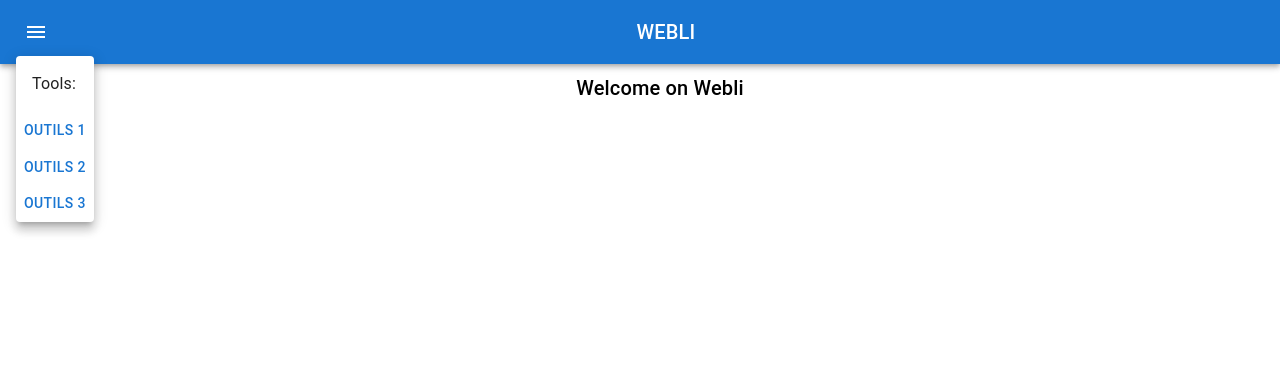
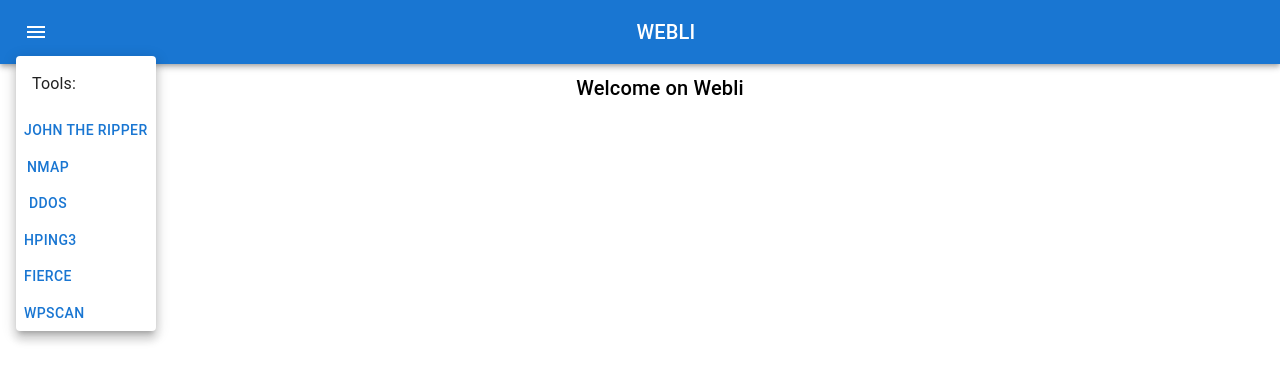
Before and after one commit to Quentin-blln/webli-front, a React (Create React App) app: page / in a window 1280 px wide. Both pictures are taken after a click on the button "menu". Shown: the top 382 px of the page. Built offline with nearby package versions, Linux system fonts and the light colour scheme.

Commit message:
FRT-08 Ajout des nouvelles fonctionnalités
Renommer les outils et ajout d'autres outils

```diff
--- a/src/App.js
+++ b/src/App.js
@@ -60,10 +60,14 @@
           horizontal: 'left',
         }}
       >
+
         <Typography sx={{ p: 2 }}>Tools:</Typography>
-        <div><Button onClick={() => setToolSelected(1)}> Outils 1 </Button></div>
-        <div><Button onClick={() => setToolSelected(2)}> Outils 2 </Button></div>
-        <div><Button onClick={() => setToolSelected(3)}> Outils 3 </Button></div>
+        <div><Button onClick={() => setToolSelected(1)}> JOHN THE RIPPER </Button></div>
+        <div><Button onClick={() => setToolSelected(2)}> NMAP </Button></div>
+        <div><Button onClick={() => setToolSelected(3)}> DDOS </Button></div>
+        <div><Button onClick={() => setToolSelected(4)}> HPING3 </Button></div>
+        <div><Button onClick={() => setToolSelected(5)}> FIERCE </Button></div>
+        <div><Button onClick={() => setToolSelected(6)}> WPSCAN </Button></div>
       </Popover>
     </div>
   );
--- a/src/components/tools.js
+++ b/src/components/tools.js
@@ -42,15 +42,73 @@
         case 2:
             return(
                 <div>
-                    TOOL 2
+                    <Typography variant="h5" sx={{ m: 4}}>NMAP</Typography>
+                    <Box
+                        component="form"
+                        sx={{'& > :not(style)': { m: 1, width: '80ch' }}}
+                        noValidate
+                        autoComplete="off">
+                        <TextField id="outlined-basic" label="IP or Domain" variant="outlined" onChange={(event)=>{setJohnPassToCrack(event.target.value)}}/>
+                        <Button onClick={()=>{sendJohnHashToBack(johnPassToCrack)}}> Send </Button>
+                    </Box>
                 </div>
             )
         case 3:
             return(
                 <div>
-                    TOOL 3
+                    <Typography variant="h5" sx={{ m: 4}}>DDOS</Typography>
+                    <Box
+                        component="form"
+                        sx={{'& > :not(style)': { m: 1, width: '80ch' }}}
+                        noValidate
+                        autoComplete="off">
+                        <TextField id="outlined-basic" label="IP or Domain" variant="outlined" onChange={(event)=>{setJohnPassToCrack(event.target.value)}}/>
+                        <Button onClick={()=>{sendJohnHashToBack(johnPassToCrack)}}> Send </Button>
+                    </Box>
                 </div>
             )
+        case 4:
+                return(
+                    <div>
+                        <Typography variant="h5" sx={{ m: 4}}>HPING3</Typography>
+                        <Box
+                            component="form"
+                            sx={{'& > :not(style)': { m: 1, width: '80ch' }}}
+                            noValidate
+                            autoComplete="off">
+                            <TextField id="outlined-basic" label="IP or Domain" variant="outlined" onChange={(event)=>{setJohnPassToCrack(event.target.value)}}/>
+                            <Button onClick={()=>{sendJohnHashToBack(johnPassToCrack)}}> Send </Button>
+                        </Box>
+                    </div>
+                )
+        case 5:
+                return(
+                        <div>
+                            <Typography variant="h5" sx={{ m: 4}}>FIERCE</Typography>
+                            <Box
+                                component="form"
+                                sx={{'& > :not(style)': { m: 1, width: '80ch' }}}
+                                noValidate
+                                autoComplete="off">
+                                <TextField id="outlined-basic" label="Domain name" variant="outlined" onChange={(event)=>{setJohnPassToCrack(event.target.value)}}/>
+                                <Button onClick={()=>{sendJohnHashToBack(johnPassToCrack)}}> Send </Button>
+                            </Box>
+                        </div>
+                    )
+        case 6:
+                return(
+                            <div>
+                                <Typography variant="h5" sx={{ m: 4}}>WPSCAN</Typography>
+                                <Box
+                                    component="form"
+                                    sx={{'& > :not(style)': { m: 1, width: '80ch' }}}
+                                    noValidate
+                                    autoComplete="off">
+                                    <TextField id="outlined-basic" label="Domain name" variant="outlined" onChange={(event)=>{setJohnPassToCrack(event.target.value)}}/>
+                                    <Button onClick={()=>{sendJohnHashToBack(johnPassToCrack)}}> Send </Button>
+                                </Box>
+                            </div>
+                        )
         default:
             return(
                 <Typography variant="h6" sx={{ m: 1, ml:6 }}>
```
